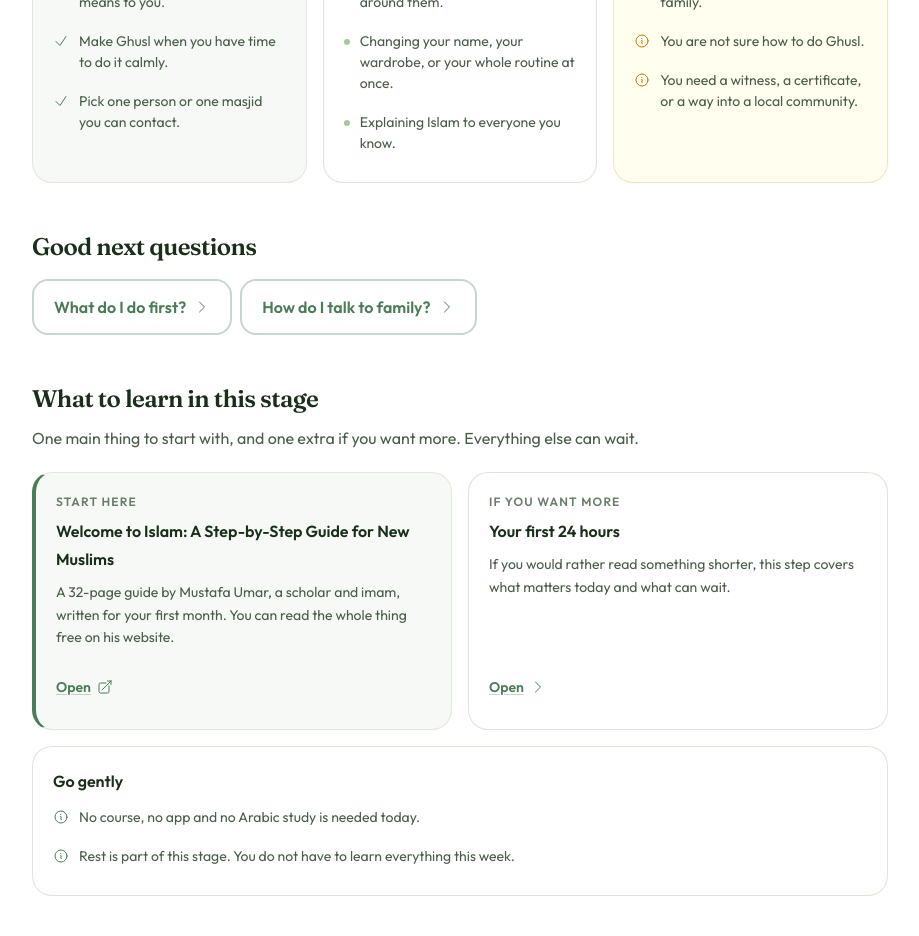
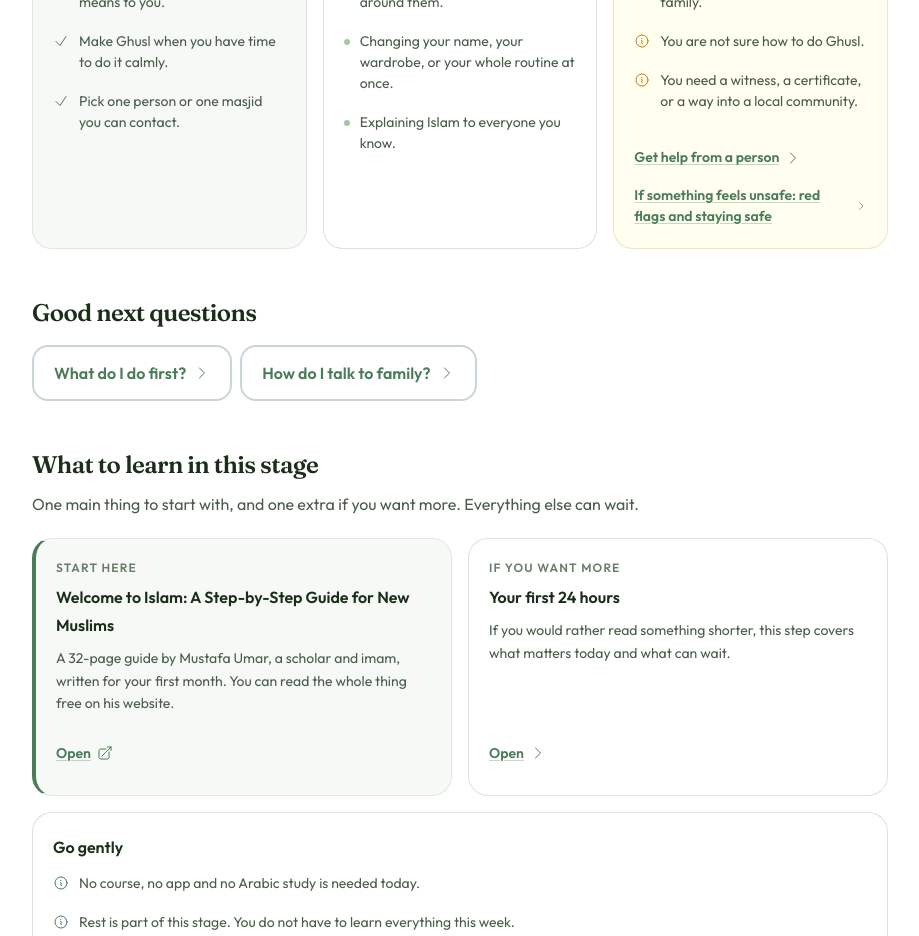
Before and after one commit to Niaz-Ul-Haque/revert-guide, a Next.js app: page /en/roadmap/day-0-1 in a window 1280 px wide. Shown: the part 900-1836 px from the top of the page, without its empty margins (180-1099 px from the left). Built offline with nearby package versions, Linux system fonts and the light colour scheme; no server answers.

Commit message:
feat(roadmap): link the stage ask for help box and every step ending to get help (DI-07)

```diff
--- a/app/[locale]/roadmap/[stageSlug]/[stepSlug]/page.tsx
+++ b/app/[locale]/roadmap/[stageSlug]/[stepSlug]/page.tsx
@@ -479,6 +479,20 @@ export default function StepPage({
         </AnimateIn>
       )}
 
+      <AnimateIn>
+        <p className="mb-8 flex flex-wrap items-center gap-x-2 text-base text-textSecondary">
+          {copy.askHelpPrompt}
+          <Link
+            href={localizeHref(locale, "/get-help")}
+            prefetch={false}
+            className="inline-flex min-h-[44px] items-center gap-1 font-semibold text-primary hover:text-primaryHover"
+          >
+            {copy.askHelpLink}
+            <Icon name="chevron-right" size="sm" />
+          </Link>
+        </p>
+      </AnimateIn>
+
       <nav
         className="flex flex-col gap-3 border-t border-border/40 pt-10 sm:flex-row sm:justify-between"
         aria-label={copy.navigationAriaLabel}
--- a/app/[locale]/roadmap/[stageSlug]/page.tsx
+++ b/app/[locale]/roadmap/[stageSlug]/page.tsx
@@ -283,6 +283,27 @@ export default function StagePage({
                       </li>
                     ))}
                   </ul>
+                  <div className="mt-4 flex flex-wrap gap-x-5 gap-y-1">
+                    <Link
+                      href={localizeHref(locale, "/get-help")}
+                      prefetch={false}
+                      className="inline-flex min-h-[44px] items-center gap-1.5 text-sm font-semibold text-primary hover:text-primaryHover"
+                    >
+                      {copy.askHelpLink}
+                      <Icon name="chevron-right" size="sm" />
+                    </Link>
+                    <Link
+                      href={localizeHref(
+                        locale,
+                        "/guides/red-flags-and-staying-safe",
+                      )}
+                      prefetch={false}
+                      className="inline-flex min-h-[44px] items-center gap-1.5 text-sm font-semibold text-primary hover:text-primaryHover"
+                    >
+                      {copy.safetyLink}
+                      <Icon name="chevron-right" size="sm" />
+                    </Link>
+                  </div>
                 </div>
               ) : null}
             </div>
```
Also changed, not shown: locales/en/ui.json.
